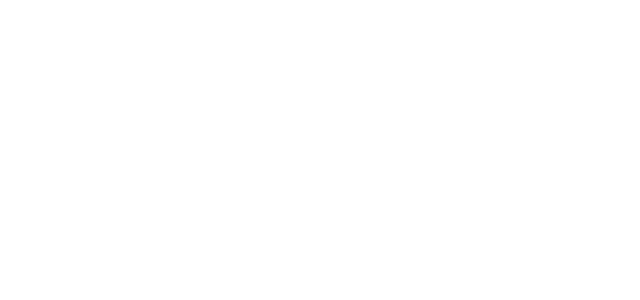
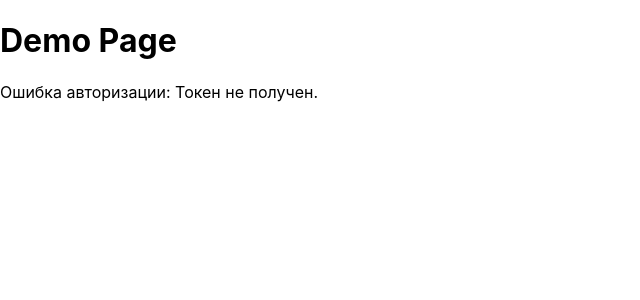
Before and after one commit to illler/LinGo, a React (Create React App) app in the folder frontEnd/: page /demo in a window 1280 px wide. Before the commit this address had no page. Shown: the top 300 px of the page, without its empty margins (0-640 px from the left). Built offline with nearby package versions, Linux system fonts and the light colour scheme.

Commit message:
gitignore #12

```diff
--- a/frontEnd/src/App.js
+++ b/frontEnd/src/App.js
@@ -3,12 +3,15 @@
 import RegistrationForm from './Pages/RegistrationForm';
 import AuthorizationForm from './Pages/AuthorizationForm';
 import HomePage from "./Pages/HomePage";
+import DemoPage from "./Pages/DemoPage";
+
 
 const App = () => {
     return (
         <Router>
             <Routes>
                 <Route path="/" element={<HomePage />} />
+                <Route path="/demo" element={<DemoPage />} />
                 <Route path="/registration" element={<RegistrationForm />} />
                 <Route path="/authorization" element={<AuthorizationForm />} />
             </Routes>
--- a/frontEnd/src/Pages/AuthorizationForm.js
+++ b/frontEnd/src/Pages/AuthorizationForm.js
@@ -2,7 +2,7 @@
 import axios from 'axios';
 import {useNavigate} from "react-router-dom";
 
-const RegistrationForm = () => {
+const AuthorizationForm = () => {
     const [email, setEmail] = useState('');
     const [password, setPassword] = useState('');
     const [responseText, setResponseText] = useState('');
@@ -17,9 +17,9 @@
         };
         try {
             const response = await axios.post('http://localhost:8080/api/v1/auth/authenticate', requestData);
-            console.log(response)
-            setResponseText("Вы успешно авторизировались!");
-            history("/")
+            const authToken = response.data.token;
+            history('/demo', { state: { authToken } })
+
 
         } catch (error) {
             setResponseText('Произошла ошибка: ' + error.message);
@@ -47,4 +47,4 @@
     );
 };
 
-export default RegistrationForm;
+export default AuthorizationForm;
--- /dev/null
+++ b/frontEnd/src/Pages/DemoPage.js
@@ -0,0 +1,41 @@
+import React, { useEffect } from 'react';
+import axios from 'axios';
+import { useLocation } from 'react-router-dom';
+
+
+const DemoPage = () => {
+    const location = useLocation();
+    const authToken = location.state?.authToken;
+
+    useEffect(() => {
+        const fetchData = async () => {
+            try {
+                if (!authToken) {
+                    console.error('Ошибка авторизации: Токен не получен.');
+                    return;
+                }
+
+                const response = await axios.get("http://localhost:8080/api/v1/demo", {
+                    headers: {
+                        "Content-Type": "application/json",
+                        Authorization: `Bearer ${authToken}`,
+                    }
+                });
+                console.log('Данные:', response.data);
+            } catch (error) {
+                console.error('Ошибка при запросе данных:', error);
+            }
+        };
+
+        fetchData();
+    }, [authToken]);
+
+    return (
+        <div>
+            <h1>Demo Page</h1>
+            {authToken ? <p>что-то тут будет</p> : <p>Ошибка авторизации: Токен не получен.</p>}
+        </div>
+    );
+};
+
+export default DemoPage;
```
Also changed, not shown: 1 other file (tests, documents, lock files or other folders).
